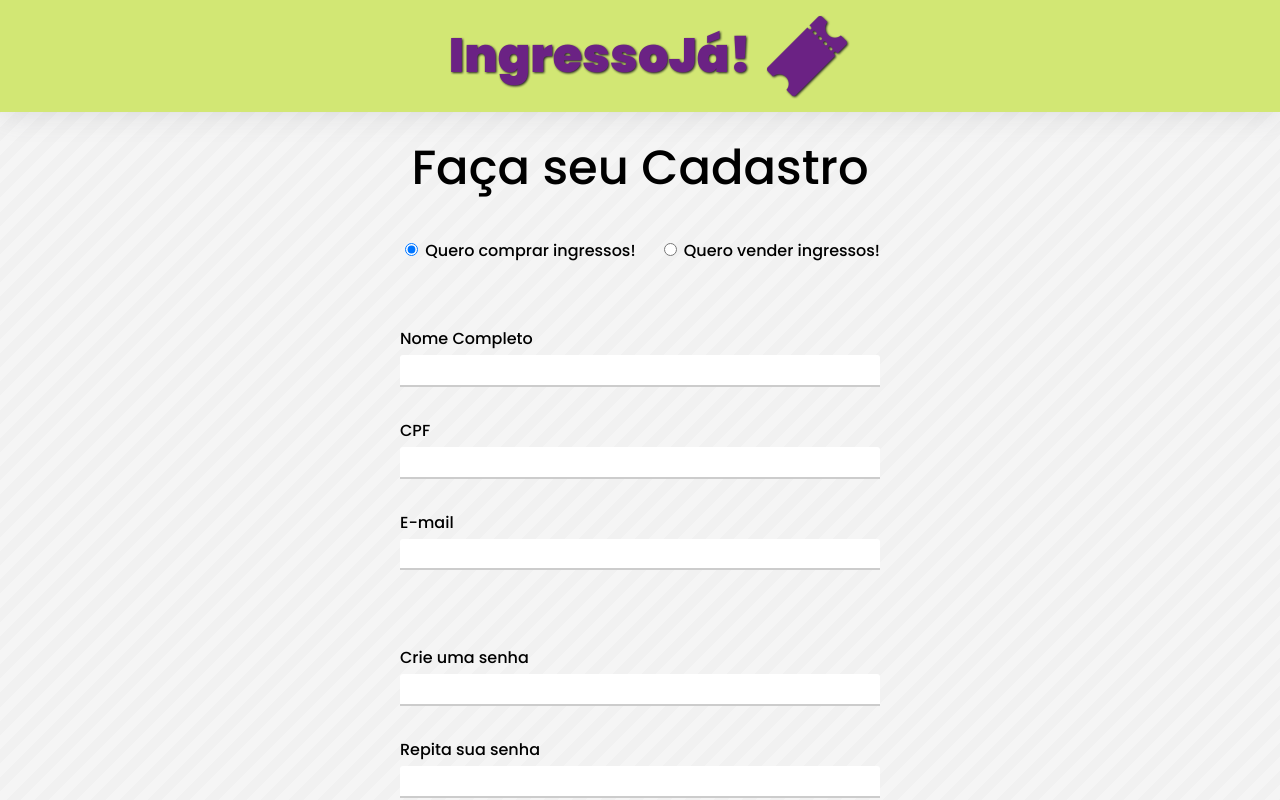
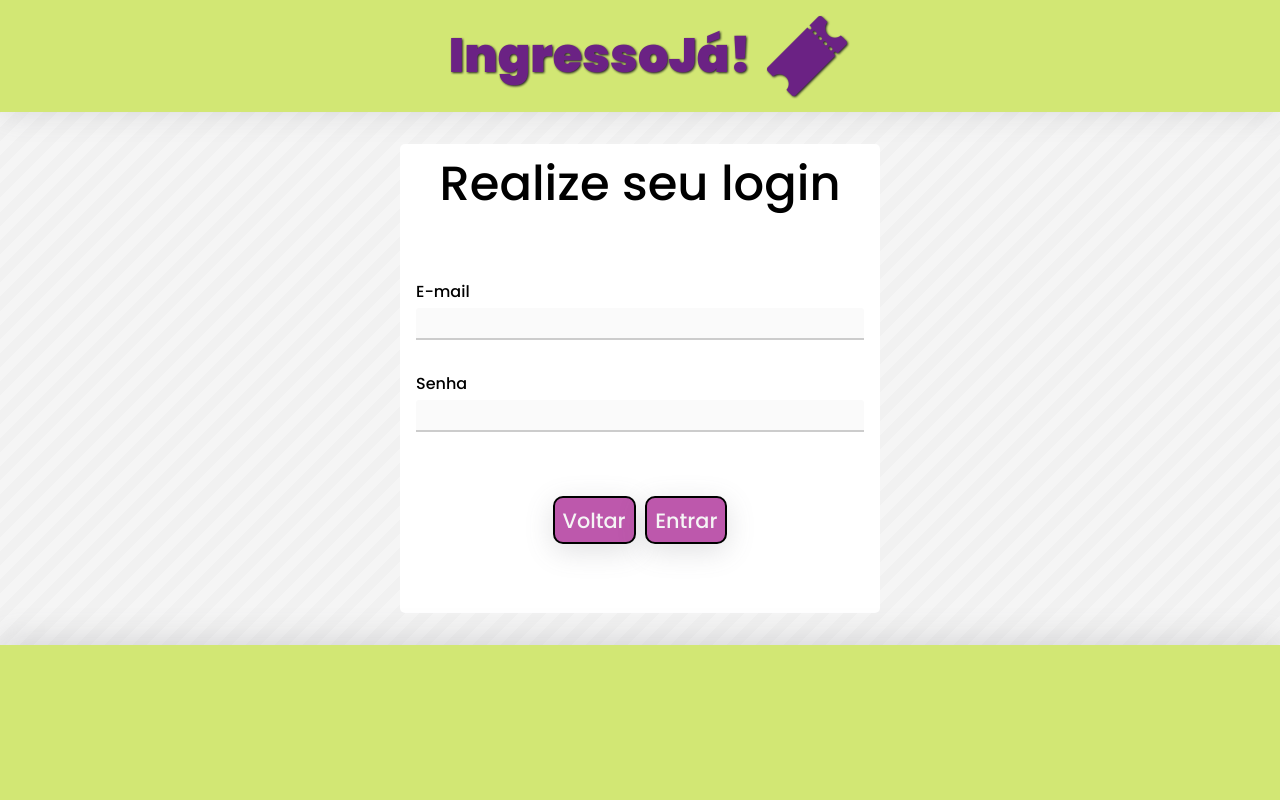
Before and after one commit to heltonricardo/ingressoja-app, a Svelte app: page / in a window 1280 px wide. Shown: the top 800 px of the page. Built offline with nearby package versions, Linux system fonts and the light colour scheme.

Commit message:
mudancas esteticas

```diff
--- a/src/App.svelte
+++ b/src/App.svelte
@@ -10,7 +10,7 @@
   import MinhaConta from "./Conta/MinhaConta.svelte";
   import FinalizaPedido from "./Pedido/FinalizaPedido.svelte";
 
-  let modo = MODO.CADASTRO;
+  let modo = MODO.LOGIN;
   let id = null;
 
   function modoNormal() {
--- a/src/Cadastro/Cadastro.svelte
+++ b/src/Cadastro/Cadastro.svelte
@@ -8,8 +8,15 @@
 
 <style>
   #corpo {
-    width: 30rem;
+    width: 35%;
+    min-width: 30rem;
     margin: 2rem auto;
+    display: flex;
+    flex-direction: column;
+    background-color: var(--branco);
+    box-sizing: border-box;
+    padding: 1rem;
+    border-radius: 5px;
     min-height: calc(100vh - 22rem);
   }
 
--- a/src/Cadastro/TipoDeIngresso.svelte
+++ b/src/Cadastro/TipoDeIngresso.svelte
@@ -47,7 +47,7 @@
     border: none;
     border-bottom: 2px solid #ccc;
     border-radius: 3px 3px 0 0;
-    background: white;
+    background: var(--cinza0-5);
     padding: 0.15rem 0.25rem;
     transition: border-color 0.1s ease-out;
     resize: none;
--- a/src/Login/Login.svelte
+++ b/src/Login/Login.svelte
@@ -23,11 +23,17 @@
 
 <style>
   #corpo {
+
     width: 30rem;
-    min-height: calc(100vh - 21rem);
+    min-width: 30rem;
     margin: 2rem auto;
     display: flex;
     flex-direction: column;
+    background-color: var(--branco);
+    box-sizing: border-box;
+    padding: 1rem;
+    border-radius: 5px;
+    min-height: calc(100vh - 21rem);
     justify-content: center;
   }
 
--- a/src/Pedido/FinalizaPedido.svelte
+++ b/src/Pedido/FinalizaPedido.svelte
@@ -29,7 +29,7 @@
     margin: 2rem auto;
     display: flex;
     flex-direction: column;
-    background-color: white;
+    background-color: var(--branco);
     box-sizing: border-box;
     padding: 1rem;
     border-radius: 5px;
--- a/src/UI/Entrada.svelte
+++ b/src/UI/Entrada.svelte
@@ -20,7 +20,7 @@
     border: none;
     border-bottom: 2px solid #ccc;
     border-radius: 3px 3px 0 0;
-    background: white;
+    background: var(--cinza0-5);
     padding: 0.15rem 0.25rem;
     transition: border-color 0.1s ease-out;
     resize: none;
```
